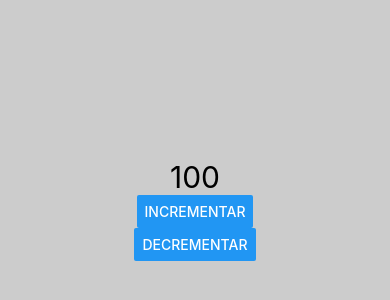
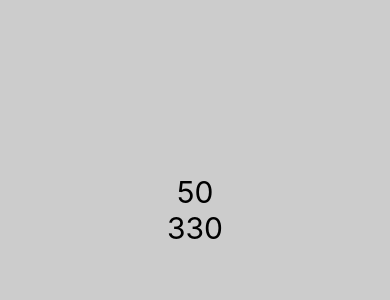
Before and after one commit to regeshengen/react, a React Native app in the folder fundamentos/: screen / in a window 390 px wide. Shown: the part 212-512 px from the top of the page. Built offline with nearby package versions, Linux system fonts and the light colour scheme.

Commit message:
passando dados entre componentes

```diff
--- a/fundamentos/src/App.js
+++ b/fundamentos/src/App.js
@@ -6,20 +6,22 @@
 import Aleatorio from './components/Aleatorio'
 import Botao from './components/Botao'
 import Contador from './components/Contador'
+import Pai from './components/direta/Pai'
 
 import Style from './components/style'
 
 export default function() {
     return (
         <View style={Style.global}>
+            <Pai></Pai>
             {/* <Primeiro></Primeiro>
             <Comp></Comp>
             <Comp1></Comp1>
             <Comp2></Comp2>
             <MinMax min={3} max={20}></MinMax>
             <Aleatorio min={50} max={1000}></Aleatorio>
+            <Contador inicial={100} valor={10}></Contador>
             <Botao></Botao>*/}
-            <Contador inicial={100} valor={10}></Contador>
         </View>
     )
 }
--- /dev/null
+++ b/fundamentos/src/components/direta/Filho.js
@@ -0,0 +1,12 @@
+import React from 'react'
+import { Text } from 'react-native'
+import Style from './../style'
+
+export default props => {
+    return (
+        <>
+        <Text style={Style.h1}>{props.a}</Text>
+        <Text style={Style.h1}>{props.b}</Text>
+        </>
+    )
+}
--- /dev/null
+++ b/fundamentos/src/components/direta/Pai.js
@@ -0,0 +1,21 @@
+import React from 'react'
+import { Text } from 'react-native'
+import Style from './../style'
+
+import Filho from './Filho'
+
+export default props => {
+
+    let x = 50
+    let y = 330
+
+        return(
+
+            <>
+            <Filho a={x}></Filho>
+            <Filho b={y}></Filho>
+            </>
+
+        )
+
+}
```
